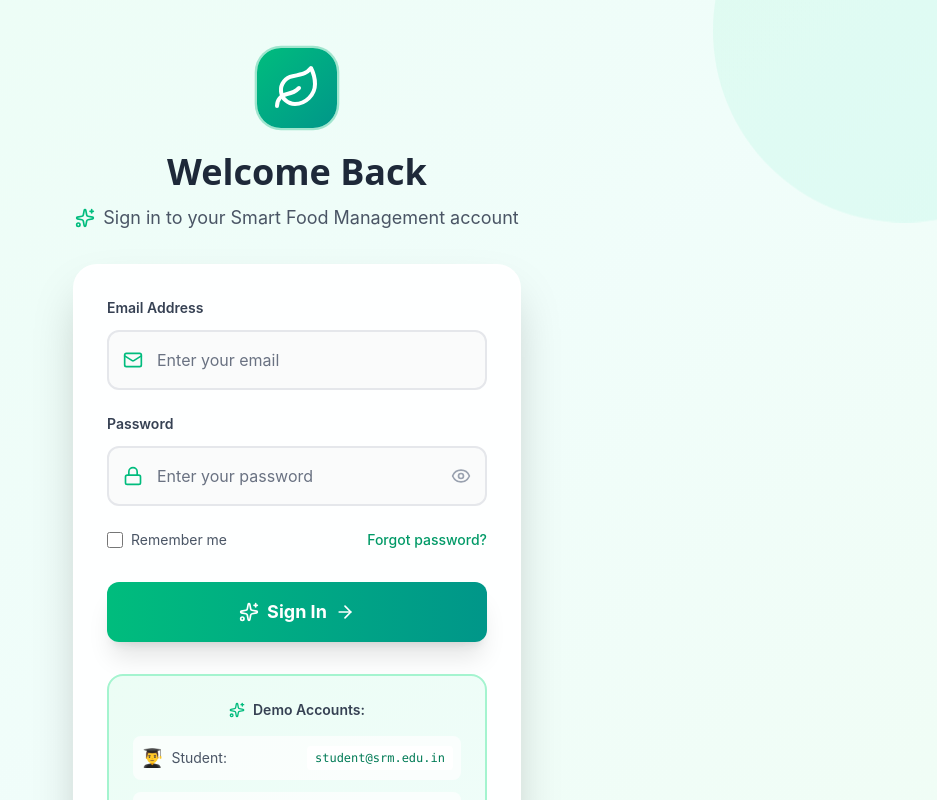
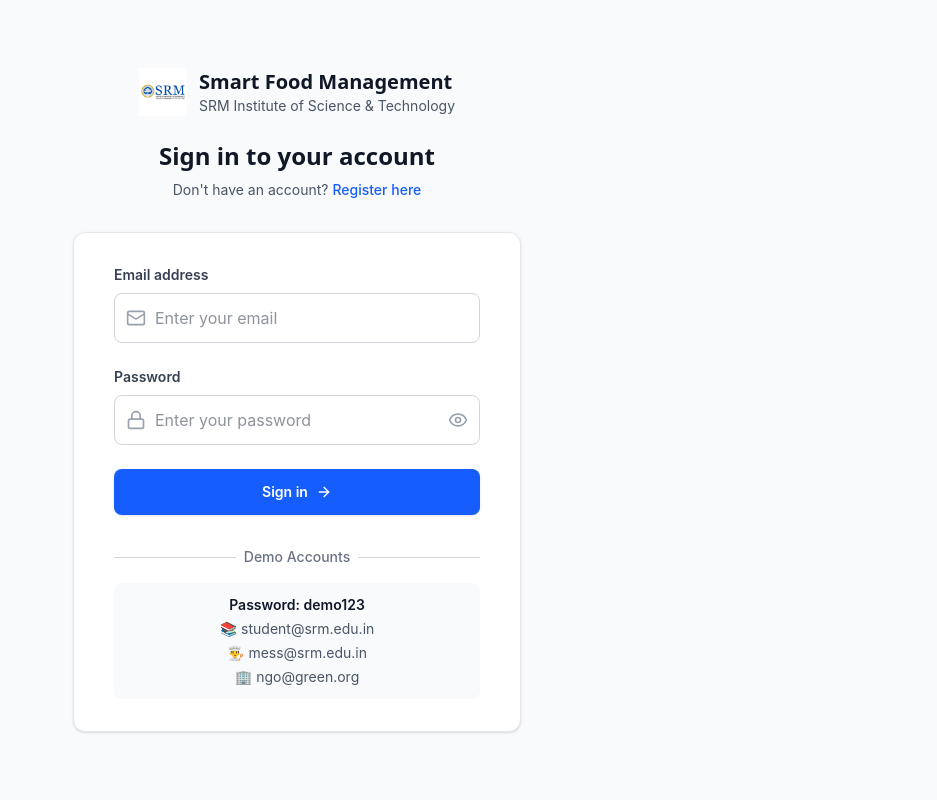
Before and after one commit to Rkncodes/Techtitans_Hackceler8, a React (Vite) app in the folder frontend/: page /login in a window 1280 px wide. Shown: the top 800 px of the page, without its empty margins (343-1280 px from the left). Built offline with nearby package versions, Linux system fonts and the light colour scheme.

Commit message:
Update Login.jsx

```diff
--- a/frontend/src/pages/Login.jsx
+++ b/frontend/src/pages/Login.jsx
@@ -1,18 +1,29 @@
 import React, { useState } from 'react';
 import { motion } from 'framer-motion';
 import { Link, Navigate } from 'react-router-dom';
-import { Eye, EyeOff, Leaf, Mail, Lock, ArrowRight, Sparkles } from 'lucide-react';
+import { Eye, EyeOff, Mail, Lock, ArrowRight, Leaf } from 'lucide-react';
 import toast from 'react-hot-toast';
 import { useAuth } from '../hooks/useAuth';
 
 const Login = () => {
-  const { login, isAuthenticated } = useAuth();
+  const { login, isAuthenticated, loading: authLoading } = useAuth();
   const [formData, setFormData] = useState({
     email: '',
     password: ''
   });
   const [showPassword, setShowPassword] = useState(false);
   const [loading, setLoading] = useState(false);
+
+  if (authLoading) {
+    return (
+      <div className="min-h-screen flex items-center justify-center bg-gray-50">
+        <div className="text-center">
+          <div className="w-12 h-12 border-4 border-blue-600 border-t-transparent rounded-full animate-spin mx-auto mb-4"></div>
+          <p className="text-gray-600 font-medium">Loading...</p>
+        </div>
+      </div>
+    );
+  }
 
   if (isAuthenticated) {
     return <Navigate to="/dashboard" replace />;
@@ -26,7 +37,7 @@
       const result = await login(formData.email, formData.password);
 
       if (result.success) {
-        toast.success('Welcome back! 🌱');
+        toast.success('Welcome back! 🎉');
       } else {
         toast.error(result.message || 'Login failed');
       }
@@ -45,180 +56,150 @@
   };
 
   return (
-    <div className="min-h-screen flex items-center justify-center px-4 py-12 bg-gradient-to-br from-emerald-50 via-teal-50 to-green-50 relative overflow-hidden">
+    <div className="min-h-screen bg-gray-50 flex flex-col justify-center py-12 sm:px-6 lg:px-8">
 
-      {/* Background Decoration */}
-      <div className="absolute inset-0 overflow-hidden">
-        <div className="absolute -top-40 -right-40 w-96 h-96 bg-gradient-to-br from-emerald-200 to-teal-200 rounded-full opacity-20 animate-float"></div>
-        <div className="absolute -bottom-40 -left-40 w-96 h-96 bg-gradient-to-br from-teal-200 to-green-200 rounded-full opacity-20 animate-float" style={{animationDelay: '1s'}}></div>
-      </div>
-
-      <div className="max-w-md w-full relative z-10">
-
-        {/* Header */}
+      <div className="sm:mx-auto sm:w-full sm:max-w-md">
         <motion.div
           initial={{ opacity: 0, y: -20 }}
           animate={{ opacity: 1, y: 0 }}
-          className="text-center mb-8"
+          className="flex flex-col items-center"
         >
-          <div className="flex justify-center mb-6">
-            <motion.div
-              whileHover={{ scale: 1.1, rotate: 360 }}
-              transition={{ duration: 0.5 }}
-              className="p-4 bg-gradient-to-br from-emerald-500 to-teal-600 rounded-3xl shadow-xl animate-pulse-green"
+          {/* SRM Logo */}
+          <div className="flex items-center space-x-3 mb-6">
+            <img
+              src="/srm-logo.png"
+              alt="SRM Institute"
+              className="w-12 h-12 object-contain"
+              onError={(e) => {
+                e.target.style.display = 'none';
+                e.target.nextSibling.style.display = 'flex';
+              }}
+            />
+            <div
+              className="w-12 h-12 bg-gradient-to-br from-blue-600 to-blue-700 rounded-xl hidden items-center justify-center shadow-md"
+              style={{display: 'none'}}
             >
-              <Leaf className="w-12 h-12 text-white" />
+              <Leaf className="w-6 h-6 text-white" />
+            </div>
+
+            <div className="text-left">
+              <h1 className="text-xl font-bold text-gray-900 font-heading">Smart Food Management</h1>
+              <p className="text-sm text-gray-600">SRM Institute of Science & Technology</p>
+            </div>
+          </div>
+
+          <h2 className="text-2xl font-bold text-gray-900 font-heading">
+            Sign in to your account
+          </h2>
+          <p className="mt-2 text-sm text-gray-600">
+            Don't have an account?{' '}
+            <Link to="/register" className="font-medium text-blue-600 hover:text-blue-500">
+              Register here
+            </Link>
+          </p>
         </motion.div>
       </div>
 
-          <h1 className="text-4xl font-bold text-gray-800 mb-3">
-            Welcome Back
-          </h1>
-          <p className="text-gray-600 text-lg flex items-center justify-center">
-            <Sparkles className="w-5 h-5 mr-2 text-emerald-500" />
-            Sign in to your Smart Food Management account
-          </p>
-        </motion.div>
-
-        {/* Login Form */}
-        <motion.form
+      <div className="mt-8 sm:mx-auto sm:w-full sm:max-w-md">
+        <motion.div
           initial={{ opacity: 0, y: 20 }}
           animate={{ opacity: 1, y: 0 }}
           transition={{ delay: 0.1 }}
-          onSubmit={handleSubmit}
-          className="bg-white/90 backdrop-blur-xl rounded-3xl p-8 shadow-2xl border-2 border-white/50"
+          className="bg-white py-8 px-4 shadow-sm sm:rounded-xl sm:px-10 border border-gray-200"
         >
+          <form onSubmit={handleSubmit} className="space-y-6">
 
-          {/* Email Field */}
-          <div className="mb-6">
-            <label className="block text-sm font-semibold text-gray-700 mb-3">
-              Email Address
+            <div>
+              <label htmlFor="email" className="block text-sm font-semibold text-gray-700 mb-2">
+                Email address
               </label>
               <div className="relative">
-              <Mail className="absolute left-4 top-1/2 transform -translate-y-1/2 w-5 h-5 text-emerald-500" />
+                <Mail className="absolute left-3 top-1/2 transform -translate-y-1/2 w-5 h-5 text-gray-400" />
                 <input
+                  id="email"
+                  name="email"
                   type="email"
-                name="email"
+                  autoComplete="email"
+                  required
                   value={formData.email}
                   onChange={handleChange}
-                required
-                className="w-full pl-12 pr-4 py-4 bg-gray-50/80 border-2 border-gray-200 rounded-xl focus:ring-2 focus:ring-emerald-500 focus:border-emerald-500 transition-all duration-200 text-gray-800 placeholder-gray-500"
+                  className="block w-full pl-10 pr-3 py-3 border border-gray-300 rounded-lg focus:ring-2 focus:ring-blue-500 focus:border-blue-500 transition-all"
                   placeholder="Enter your email"
                 />
               </div>
             </div>
 
-          {/* Password Field */}
-          <div className="mb-6">
-            <label className="block text-sm font-semibold text-gray-700 mb-3">
+            <div>
+              <label htmlFor="password" className="block text-sm font-semibold text-gray-700 mb-2">
                 Password
               </label>
               <div className="relative">
-              <Lock className="absolute left-4 top-1/2 transform -translate-y-1/2 w-5 h-5 text-emerald-500" />
+                <Lock className="absolute left-3 top-1/2 transform -translate-y-1/2 w-5 h-5 text-gray-400" />
                 <input
+                  id="password"
+                  name="password"
                   type={showPassword ? 'text' : 'password'}
-                name="password"
+                  autoComplete="current-password"
+                  required
                   value={formData.password}
                   onChange={handleChange}
-                required
-                className="w-full pl-12 pr-12 py-4 bg-gray-50/80 border-2 border-gray-200 rounded-xl focus:ring-2 focus:ring-emerald-500 focus:border-emerald-500 transition-all duration-200 text-gray-800 placeholder-gray-500"
+                  className="block w-full pl-10 pr-10 py-3 border border-gray-300 rounded-lg focus:ring-2 focus:ring-blue-500 focus:border-blue-500 transition-all"
                   placeholder="Enter your password"
                 />
                 <button
                   type="button"
                   onClick={() => setShowPassword(!showPassword)}
-                className="absolute right-4 top-1/2 transform -translate-y-1/2 text-gray-400 hover:text-emerald-500 transition-colors"
+                  className="absolute right-3 top-1/2 transform -translate-y-1/2 text-gray-400 hover:text-gray-600"
                 >
                   {showPassword ? <EyeOff className="w-5 h-5" /> : <Eye className="w-5 h-5" />}
                 </button>
               </div>
             </div>
 
-          {/* Remember Me & Forgot Password */}
-          <div className="flex items-center justify-between mb-8">
-            <label className="flex items-center">
-              <input type="checkbox" className="rounded border-gray-300 text-emerald-600 focus:ring-emerald-500 w-4 h-4" />
-              <span className="ml-2 text-sm text-gray-600">Remember me</span>
-            </label>
-            <Link to="/forgot-password" className="text-sm text-emerald-600 hover:text-emerald-700 font-medium">
-              Forgot password?
-            </Link>
-          </div>
-
-          {/* Login Button */}
+            <div>
               <motion.button
-            whileHover={{ scale: 1.02 }}
-            whileTap={{ scale: 0.98 }}
+                whileHover={{ scale: 1.01 }}
+                whileTap={{ scale: 0.99 }}
                 type="submit"
                 disabled={loading}
-            className="w-full bg-gradient-to-r from-emerald-500 to-teal-600 text-white font-bold py-4 px-6 rounded-xl hover:from-emerald-600 hover:to-teal-700 transition-all duration-200 shadow-xl hover:shadow-2xl flex items-center justify-center text-lg disabled:opacity-70"
+                className="w-full flex justify-center items-center py-3 px-4 border border-transparent rounded-lg shadow-sm text-sm font-semibold text-white bg-blue-600 hover:bg-blue-700 focus:outline-none focus:ring-2 focus:ring-offset-2 focus:ring-blue-500 disabled:opacity-50 disabled:cursor-not-allowed transition-all"
               >
                 {loading ? (
-              <div className="w-6 h-6 border-2 border-white border-t-transparent rounded-full animate-spin" />
+                  <div className="w-5 h-5 border-2 border-white border-t-transparent rounded-full animate-spin" />
                 ) : (
                   <>
-                <Sparkles className="w-5 h-5 mr-2" />
-                Sign In
-                <ArrowRight className="ml-2 w-5 h-5" />
+                    Sign in
+                    <ArrowRight className="ml-2 w-4 h-4" />
                   </>
                 )}
               </motion.button>
+            </div>
+          </form>
 
           {/* Demo Accounts */}
-          <motion.div
-            initial={{ opacity: 0, y: 10 }}
-            animate={{ opacity: 1, y: 0 }}
-            transition={{ delay: 0.3 }}
-            className="mt-8 p-6 bg-gradient-to-br from-emerald-50 to-teal-50 rounded-2xl border-2 border-emerald-200"
-          >
-            <p className="text-sm text-gray-700 font-semibold mb-4 text-center flex items-center justify-center">
-              <Sparkles className="w-4 h-4 mr-2 text-emerald-500" />
-              Demo Accounts:
-            </p>
-            <div className="space-y-3 text-sm text-gray-600">
-              <div className="flex items-center justify-between p-2 bg-white/70 rounded-lg">
-                <span className="flex items-center">
-                  <span className="text-lg mr-2">👨‍🎓</span>
-                  Student:
-                </span>
-                <code className="bg-white px-2 py-1 rounded text-xs text-emerald-700">student@srm.edu.in</code>
+          <div className="mt-8">
+            <div className="relative">
+              <div className="absolute inset-0 flex items-center">
+                <div className="w-full border-t border-gray-300" />
               </div>
-              <div className="flex items-center justify-between p-2 bg-white/70 rounded-lg">
-                <span className="flex items-center">
-                  <span className="text-lg mr-2">🍳</span>
-                  Mess Staff:
-                </span>
-                <code className="bg-white px-2 py-1 rounded text-xs text-emerald-700">mess@srm.edu.in</code>
-              </div>
-              <div className="flex items-center justify-between p-2 bg-white/70 rounded-lg">
-                <span className="flex items-center">
-                  <span className="text-lg mr-2">🏢</span>
-                  NGO:
-                </span>
-                <code className="bg-white px-2 py-1 rounded text-xs text-emerald-700">ngo@green.org</code>
-              </div>
-              <div className="text-center">
-                <p className="text-xs text-emerald-600 mt-3 font-semibold">
-                  🔑 Password for all: <code className="bg-white px-2 py-1 rounded">demo123</code>
-                </p>
+              <div className="relative flex justify-center text-sm">
+                <span className="px-2 bg-white text-gray-500 font-medium">Demo Accounts</span>
               </div>
             </div>
-          </motion.div>
-        </motion.form>
 
-        {/* Register Link */}
-        <motion.div
-          initial={{ opacity: 0 }}
-          animate={{ opacity: 1 }}
-          transition={{ delay: 0.4 }}
-          className="text-center mt-6"
-        >
-          <p className="text-gray-600">
-            Don't have an account?{' '}
-            <Link to="/register" className="text-emerald-600 hover:text-emerald-700 font-semibold">
-              Sign up for free
-            </Link>
-          </p>
+            <div className="mt-4 grid grid-cols-1 gap-3">
+              <div className="text-center p-3 bg-gray-50 rounded-lg">
+                <div className="text-sm">
+                  <div className="font-semibold text-gray-900 mb-1">Password: demo123</div>
+                  <div className="space-y-1 text-gray-600">
+                    <div>📚 student@srm.edu.in</div>
+                    <div>👨‍🍳 mess@srm.edu.in</div>
+                    <div>🏢 ngo@green.org</div>
+                  </div>
+                </div>
+              </div>
+            </div>
+          </div>
         </motion.div>
       </div>
     </div>
```
Lines whose indentation alone changed are shown as unchanged.
